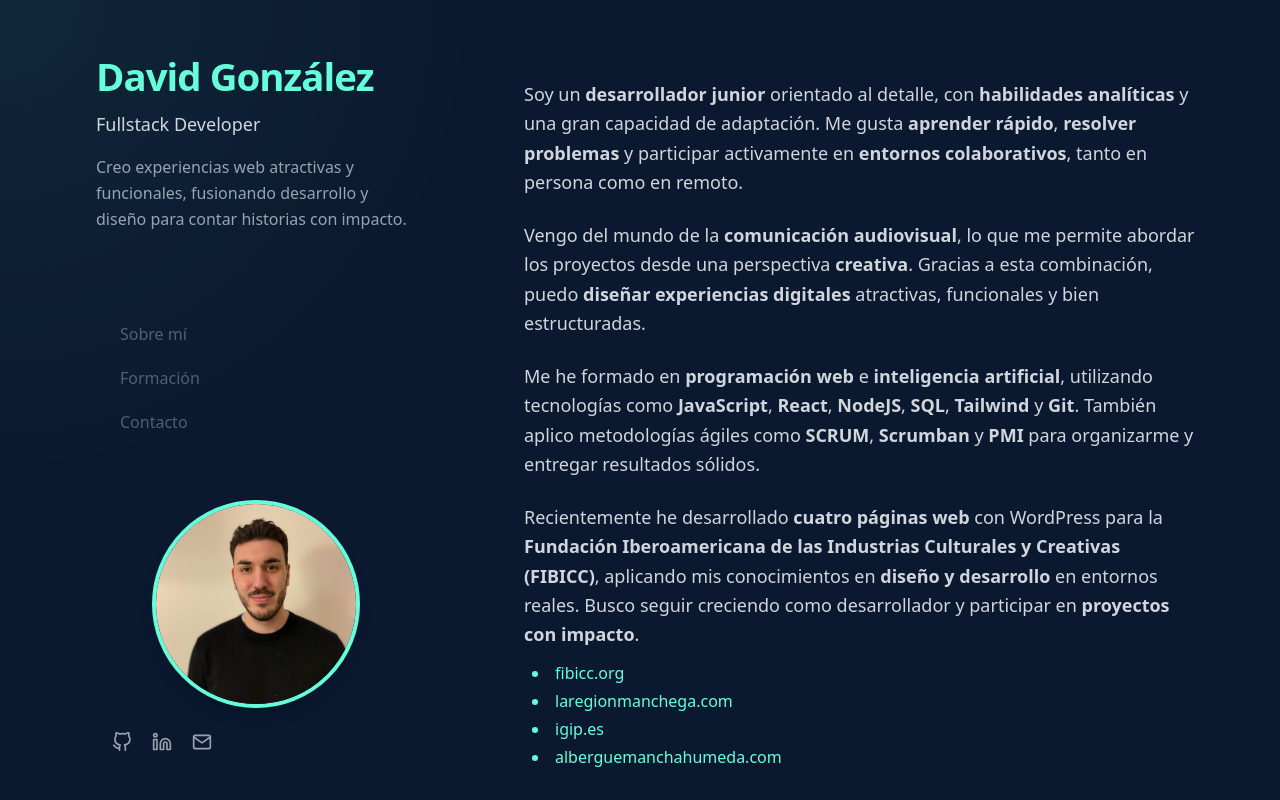
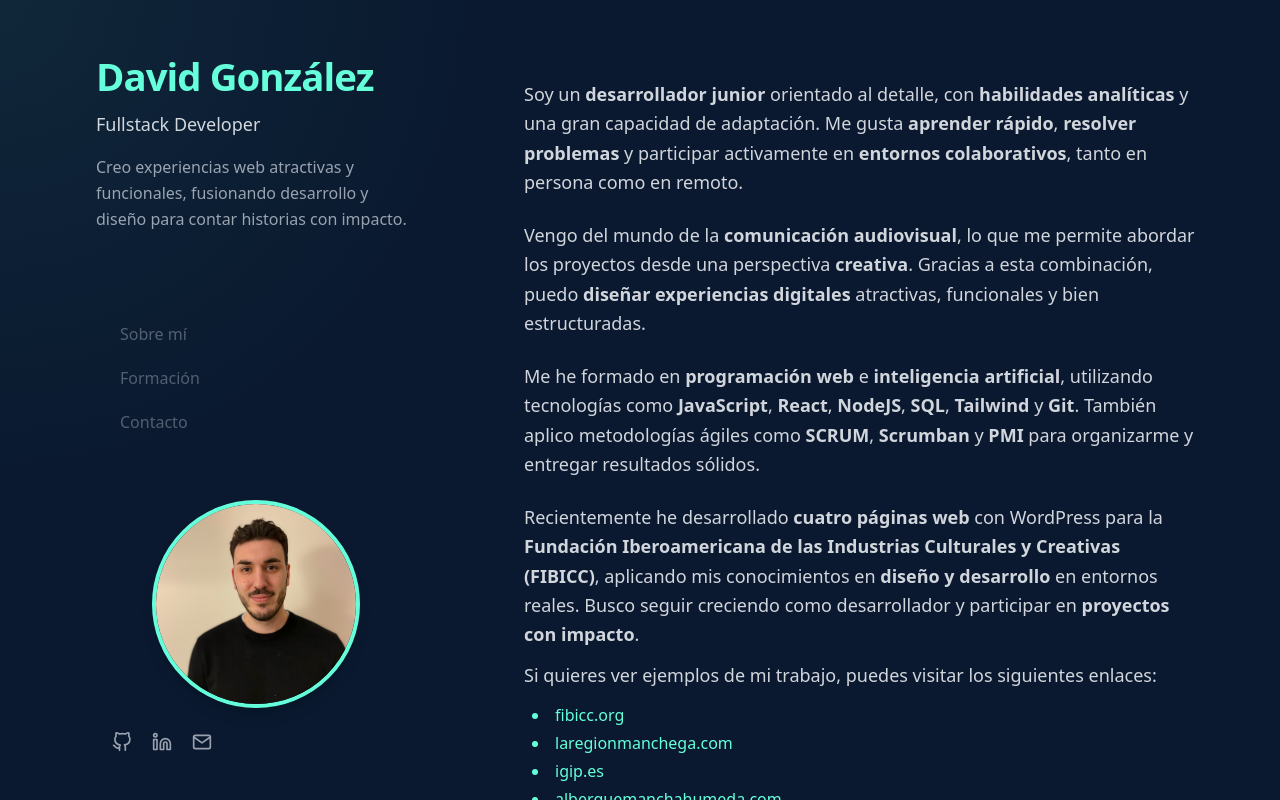
Before and after one commit to Dav993/Personal, a React (Vite) app in the folder client/: page / in a window 1280 px wide. Built offline with nearby package versions, Linux system fonts and the light colour scheme.

Commit message:
nueva experiencia

```diff
--- a/client/src/components/AboutSection.jsx
+++ b/client/src/components/AboutSection.jsx
@@ -51,6 +51,10 @@ function AboutSection() {
                         Busco seguir creciendo como desarrollador y participar
                         en <strong>proyectos con impacto</strong>.
                     </p>
+                    <p>
+                        Si quieres ver ejemplos de mi trabajo, puedes visitar
+                        los siguientes enlaces:
+                    </p>
                     <ul className="list-disc list-inside text-sm sm:text-base text-[#64ffda] space-y-1 pl-2">
                         <li>
                             <a
```
